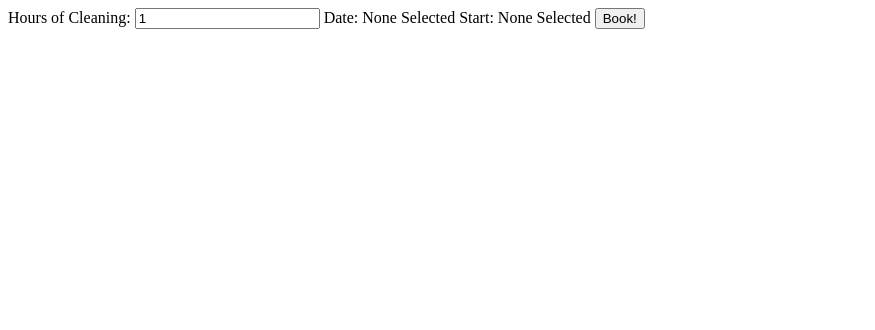
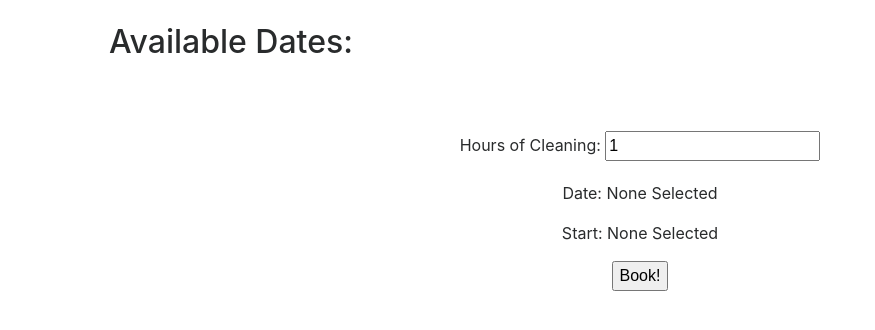
Before and after one commit to paulmillen/housekeep-coding-challenge, a website: page app/index.html in a window 1280 px wide. Shown: the whole page, without its empty margins (0-875 px from the left). Drawn offline with nearby package versions, Linux system fonts and the light colour scheme; no server answers.

Commit message:
bootstrap, basic styling added

```diff
--- a/app/index.html
+++ b/app/index.html
@@ -5,27 +5,33 @@
     <title>Booking App</title>
     <script src="bower_components/angular/angular.js"></script>
     <script src="js/app.js"></script>
+    <link rel="stylesheet" href="https://maxcdn.bootstrapcdn.com/bootstrap/4.0.0-alpha.6/css/bootstrap.min.css" integrity="sha384-rwoIResjU2yc3z8GV/NPeZWAv56rSmLldC3R/AZzGRnGxQQKnKkoFVhFQhNUwEyJ" crossorigin="anonymous">
     <script src="js/controllers/BookingController.js"></script>
     <script src="js/services/BookingService.js"></script>
   </head>
   <body>
-    <div ng-controller='BookingController'>
-      <div>
-        <label>Hours of Cleaning:</label> <input type="text" ng-model='booking.visitDuration'>
-        Date: {{ booking.day }}
-        Start: {{ booking.startTime.start }}
-        <button type="submit" name="submit" ng-click='submit()'>Book!</button>
+    <div class='container' ng-controller='BookingController'>
+      <h2 class='m-4'> Available Dates: </h2>
+      <div class='d-flex justify-content-center'>
+        <div ng-repeat="days in week" class='d-flex w-25 flex-column justify-content-start align-items-center'>
+          {{ days.day }}
+          <div class='' ng-repeat="startTime in days.startTimes | filter: { possible:true }">
+            <button type="button" name="button" class='' ng-click='booking.startTime.start = startTime.start; booking.day = days.day'>
+              {{ startTime.start }} - {{ startTime.end }}
+            </button>
+          </div>
+        </div>
+      </div>
+      <div class="d-flex justify-content-center m-5">
+        <div class='d-flex flex-column align-items-center'>
+          <p><label>Hours of Cleaning:</label> <input type="text" ng-model='booking.visitDuration'></p>
+          <p>Date: {{ booking.day }}</p>
+          <p>Start: {{ booking.startTime.start }}</p>
+          <button type="submit" name="submit" ng-click='submit()'>Book!</button>
+        </div>
       </div>
       <div ng-if='confirmation.success'>
-        Booking Confirmed! Your cleaner is {{ confirmation.cleaner.name }}
-      </div>
-      <div ng-repeat="days in week">
-        {{ days.day }}
-        <div ng-repeat="startTime in days.startTimes | filter: { possible:true }">
-          <button type="button" name="button" ng-click='booking.startTime.start = startTime.start; booking.day = days.day'>
-            {{ startTime.start }} - {{ startTime.end }}
-          </button>
-        </div>
+        <h3>Booking Confirmed! Your cleaner is {{ confirmation.cleaner.name }}</h3>
       </div>
     </div>
   </body>
```
